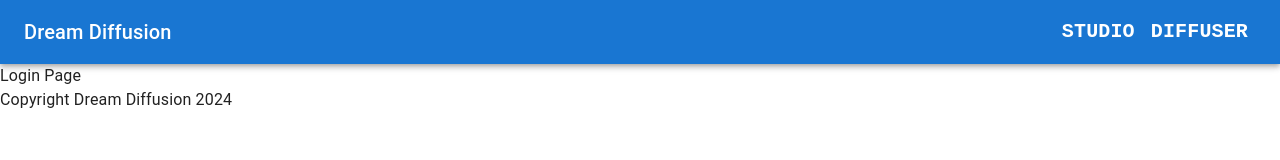
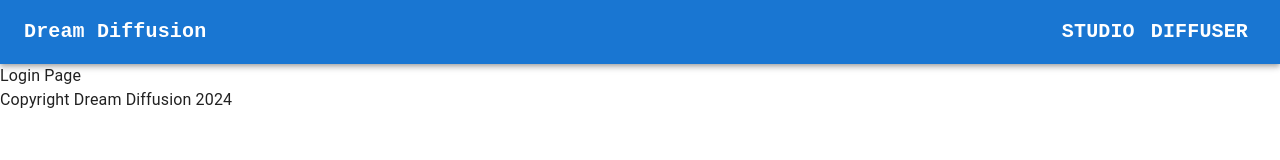
Before and after one commit to Physlex/natHack2024, a React app in the folder src-vite/: page / in a window 1280 px wide. Shown: the top 160 px of the page. Built offline with nearby package versions, Linux system fonts and the light colour scheme; the HTML template or start-up script is replaced by a standard one.

Commit message:
navbar done for real this time

```diff
--- a/src-vite/src/components/ui/header/Navbar.tsx
+++ b/src-vite/src/components/ui/header/Navbar.tsx
@@ -75,7 +75,7 @@
                     <Typography
                         variant="h6"
                         noWrap
-                        sx={{flexGrow: 1}}
+                        sx={{flexGrow: 1, ...navBarLinkStyles}}
                         component="div">
                         Dream Diffusion
                     </Typography>
```
